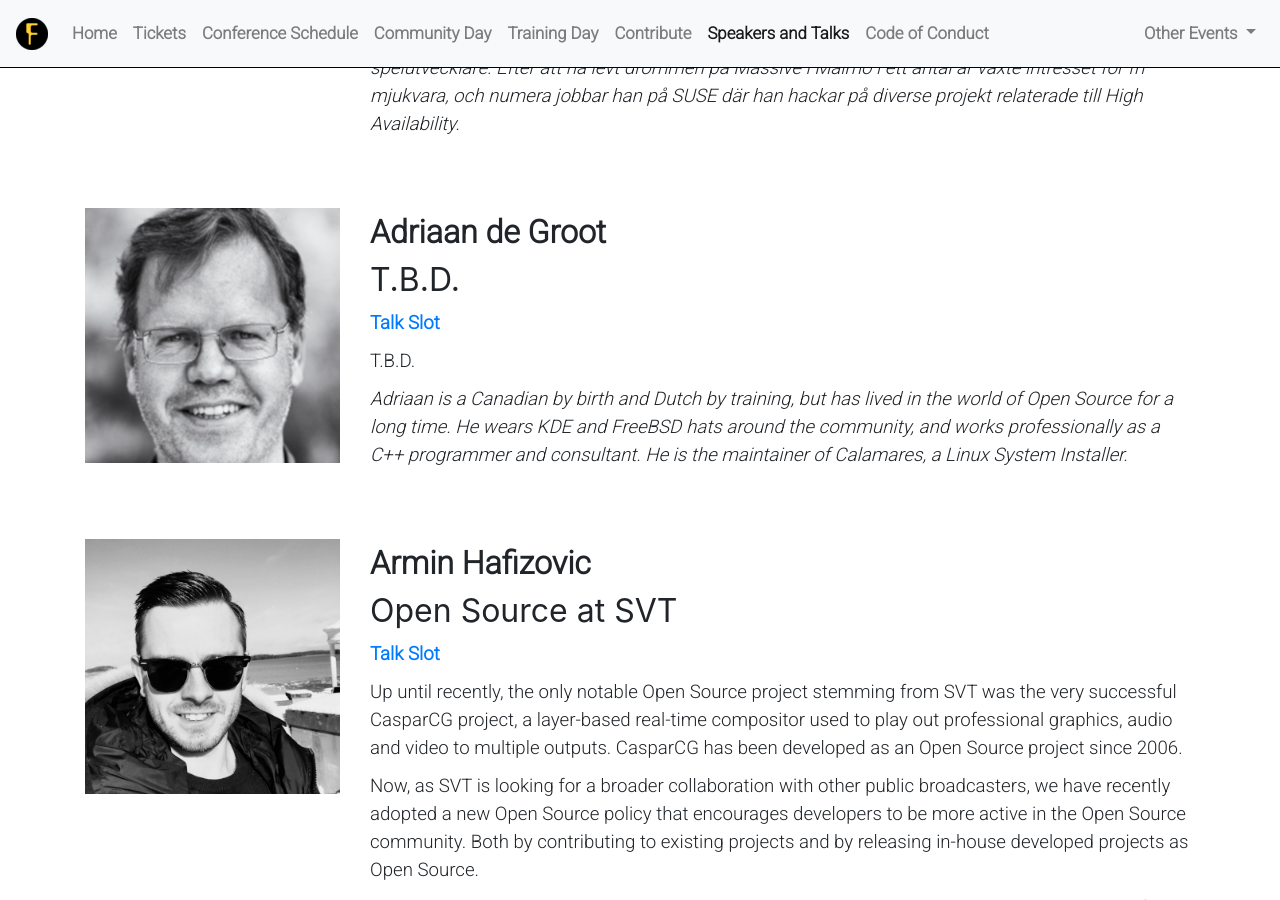
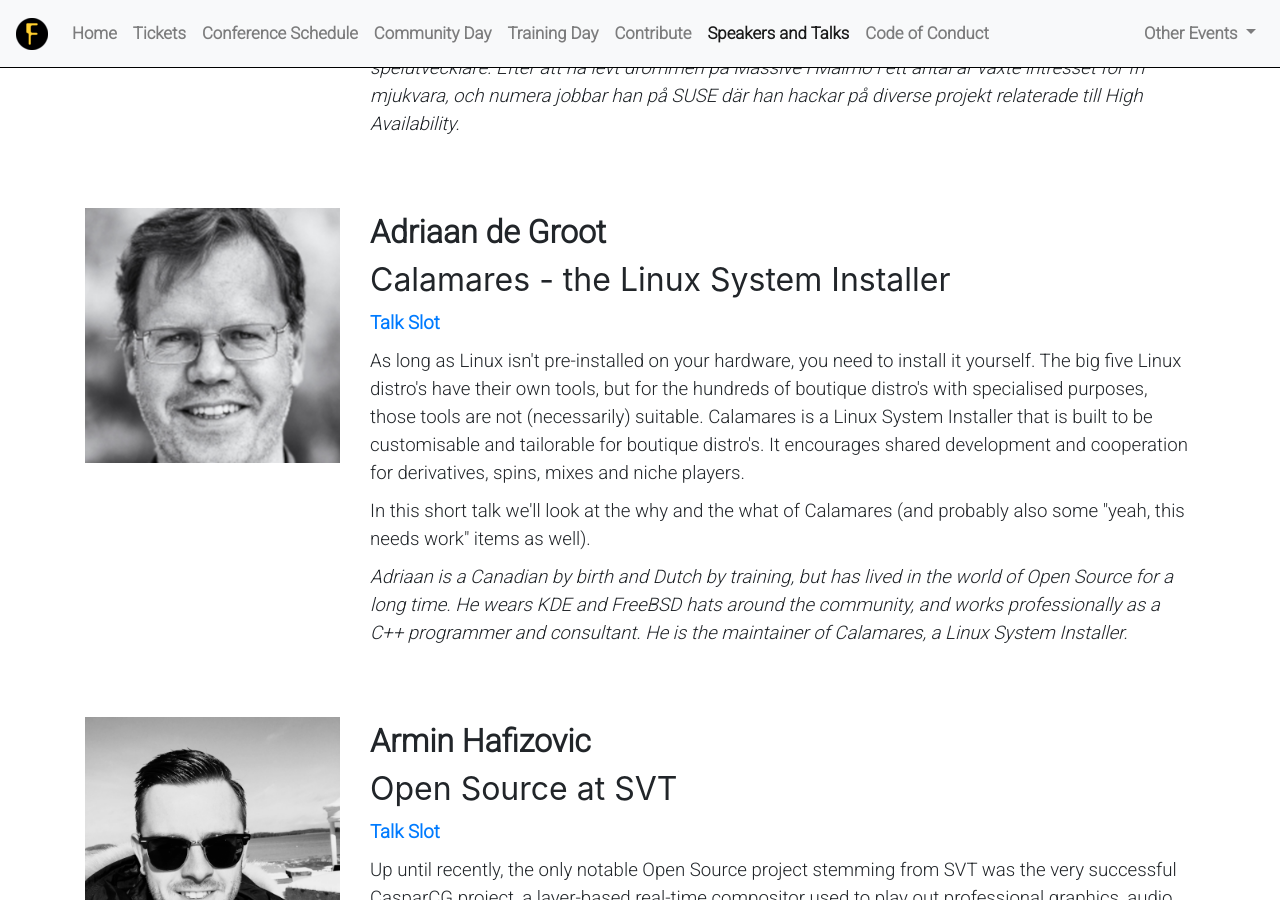
Before and after one commit to e8johan/foss-north-jekyll-2019, a Jekyll site: the page built from speakers-and-talks.md, in a window 1280 px wide and 900 px high, scrolled down 6904 px. Built offline with Jekyll 4.4.1, drawn with Linux system fonts in a browser that asks for light colours; nearby versions of some CDN libraries.

Commit message:
Ade's talk

```diff
--- a/_data/speakers.yaml
+++ b/_data/speakers.yaml
@@ -350,8 +350,10 @@
   short: "adegroot"
   slot: mon7
   lastname: "Groot"
-  title: "T.B.D."
-  abstract: "T.B.D."
+  title: "Calamares - the Linux System Installer"
+  abstract:
+    - "As long as Linux isn't pre-installed on your hardware, you need to install it yourself. The big five Linux distro's have their own tools, but for the hundreds of boutique distro's with specialised purposes, those tools are not (necessarily) suitable. Calamares is a Linux System Installer that is built to be customisable and tailorable for boutique distro's. It encourages shared development and cooperation for derivatives, spins, mixes and niche players."
+    - "In this short talk we'll look at the why and the what of Calamares (and probably also some \"yeah, this needs work\" items as well)."
   bio:
     - "Adriaan is a Canadian by birth and Dutch by training, but has lived in the world of Open Source for a long time. He wears KDE and FreeBSD hats around the community, and works professionally as a C++ programmer and consultant. He is the maintainer of Calamares, a Linux System Installer."
 - name: "Ramón Soto Mathiesen"
```
